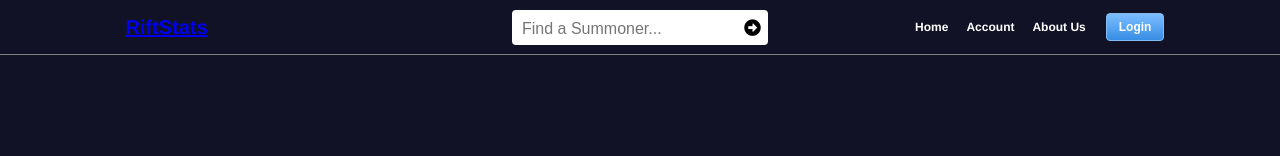
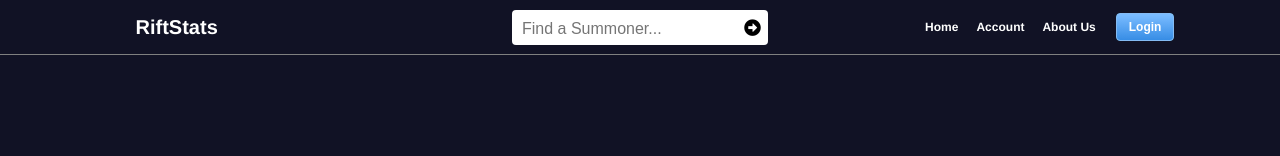
Before and after one commit to drblack8/riftstats, a React (Create React App) app in the folder client/: page / in a window 1280 px wide. Shown: the top 156 px of the page. Built offline with nearby package versions, Linux system fonts and the light colour scheme; no server answers; the HTML template or start-up script is replaced by a standard one.

Commit message:
massive changes

```diff
--- a/client/src/components/Navbar/Navbar.css
+++ b/client/src/components/Navbar/Navbar.css
@@ -18,7 +18,8 @@
     justify-content: start;
     margin-left: 20px;
     font-size: 2rem;
-    cursor: pointer;
+    /* cursor: pointer; */
+    text-decoration: none;
 }
 
 .navbar-search {
--- a/client/src/components/Navbar/Navbar.js
+++ b/client/src/components/Navbar/Navbar.js
@@ -29,7 +29,7 @@ const Navbar = () => {
     return (
       <nav className="NavbarItems">
         <h1 className="navbar-logo">
-          <Link to='/'>RiftStats</Link>
+          <Link to='/' className="navbar-logo">RiftStats</Link>
         </h1>
             <div className="navbar-search">
             <NestedSearch />
```
